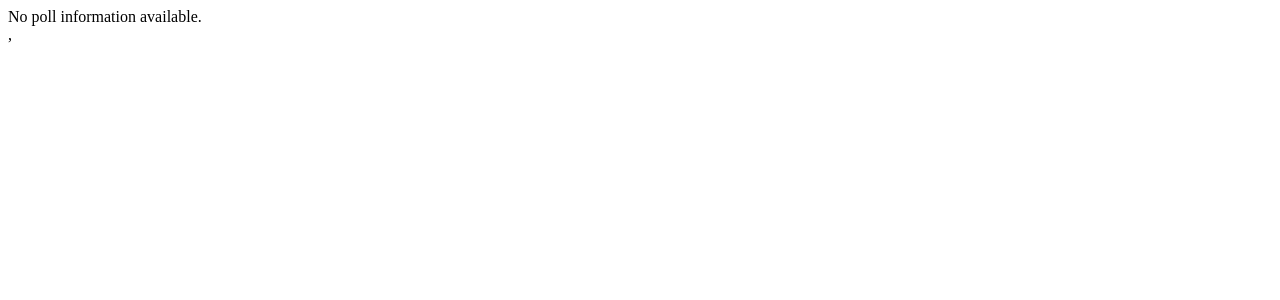
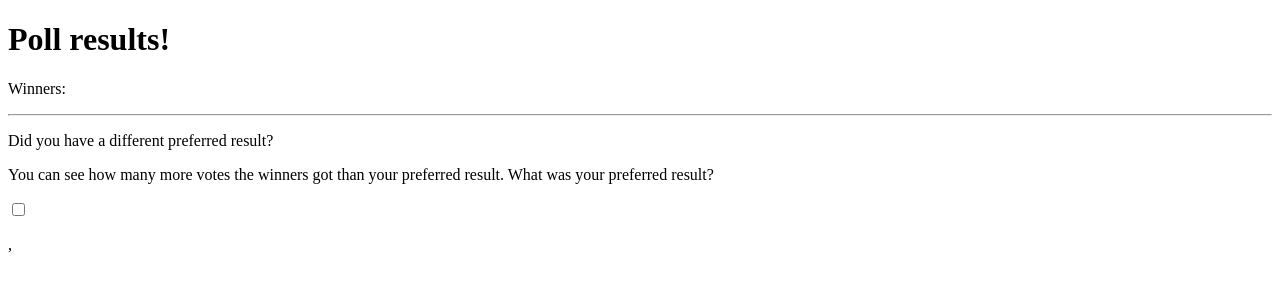
Before and after one commit to ruthgrace/approvalvote.co, a React (Vite) app: page /results in a window 1280 px wide. Shown: the top 300 px of the page. Built offline with nearby package versions, Linux system fonts and the light colour scheme.

Commit message:
update poll results page to work

```diff
--- a/src/pages/MakePoll.tsx
+++ b/src/pages/MakePoll.tsx
@@ -15,7 +15,7 @@ const MakePoll: React.FC = () => {
 
   const handleSubmit = (event: React.FormEvent) => {
     event.preventDefault();
-    // Navigate to VotingPage with poll data
+    // Navigate to Voting Page with poll data
     navigate('/vote');
   };
 
--- a/src/pages/Poll.tsx
+++ b/src/pages/Poll.tsx
@@ -1,4 +1,5 @@
 import React, { useState, useContext } from 'react';
+import { useNavigate } from 'react-router-dom';
 import { PollDataContext } from '../contexts/PollDataContext';
 
 const Poll: React.FC = () => {
@@ -8,6 +9,12 @@ const Poll: React.FC = () => {
     throw new Error('Poll must be used within a PollDataProvider');
   }
   const [selectedOptions, setSelectedOptions] = useState<string[]>([]);
+  const navigate = useNavigate();
+
+  // Handle button click
+  const handleSubmit = () => {
+    navigate('/results'); // Navigate to the results page
+  };
 
   const handleChange = (event: React.ChangeEvent<HTMLInputElement>) => {
     const value = event.target.value;
@@ -40,9 +47,7 @@ const Poll: React.FC = () => {
         ))}
         <p>There will be {seats} options selected after the poll closes.</p>
 
-        <a href="/results">
-          <button type="button">Submit Vote</button>
-        </a>
+        <button type="button" onClick={handleSubmit}>Submit Vote</button>
       </div>
     </main >
   );
--- a/src/pages/PollResults.tsx
+++ b/src/pages/PollResults.tsx
@@ -1,27 +1,59 @@
-import React from 'react';
-import { useLocation } from 'react-router-dom';
+import React, { useState, useContext } from 'react';
+import { PollDataContext } from '../contexts/PollDataContext';
 
 
-const Poll: React.FC = () => {
-  const location = useLocation();
-  const pollData = location.state as { pollData: PollData };
+const PollResult: React.FC = () => {
+  const context = useContext(PollDataContext);
 
-  if (!pollData) {
-    return <div>No poll information available.</div>;
+  if (!context) {
+    throw new Error('PollResults must be used within a PollDataProvider');
   }
+  const [selectedOptions, setSelectedOptions] = useState<string[]>([]);
+  const [voteDifferenceString, setVoteDifferenceString] = useState<string>('');
+
+  const { candidates, seats, setCandidates, setSeats } = context;
+  const candidateList: string[] = candidates.split('\n');
+  const winners: string[] = candidateList.slice(0, seats)
+
+  const handleChange = (event: React.ChangeEvent<HTMLInputElement>) => {
+    const value = event.target.value;
+    setSelectedOptions(prevState => {
+      const updatedOptions = prevState.includes(value)
+        ? prevState.filter(candidate => candidate !== value)  // Remove if already selected
+        : [...prevState, value];  // Add if not selected
+
+      // Update voteDifferenceString based on updatedOptions
+      setVoteDifferenceString(updatedOptions.length === 0
+        ? ''
+        : 'Candidate ' + updatedOptions[0] + ' was 3 votes behind the current winner.');
+
+      return updatedOptions;
+    });
+  };
 
   return (
     <main>
-      <h1>Vote!</h1>
-      Select all candidates that you approve of:
-      <div>
-        <p>{pollData.pollData.candidates}</p>
-        <p>{pollData.pollData.seats}</p>
-
-        <button>Submit Vote</button>
-      </div>
+      <h1>Poll results!</h1>
+      <p>Winners: {winners.join(', ')}</p>
+      <hr />
+      <p>Did you have a different preferred result?</p>
+      <p>You can see how many more votes the winners got than your preferred result. What was your preferred result?</p>
+      {candidateList.map((candidate, index) => (
+        <div key={index}>
+          <label>
+            <input
+              type="checkbox"
+              value={candidate}
+              checked={selectedOptions.includes(candidate)}
+              onChange={handleChange}
+            />
+            {candidate}
+          </label>
+        </div>
+      ))}
+      <p>{voteDifferenceString}</p>
     </main >
   );
 };
 
-export default Poll;
+export default PollResult;
```
